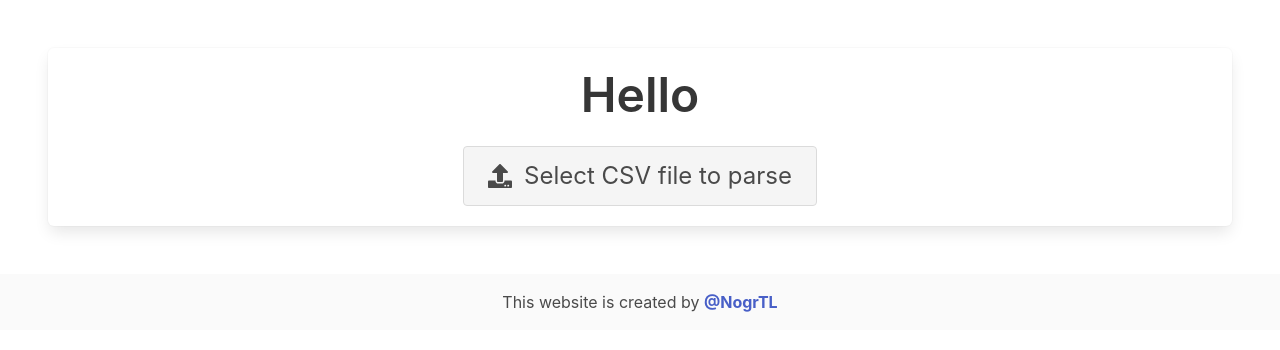
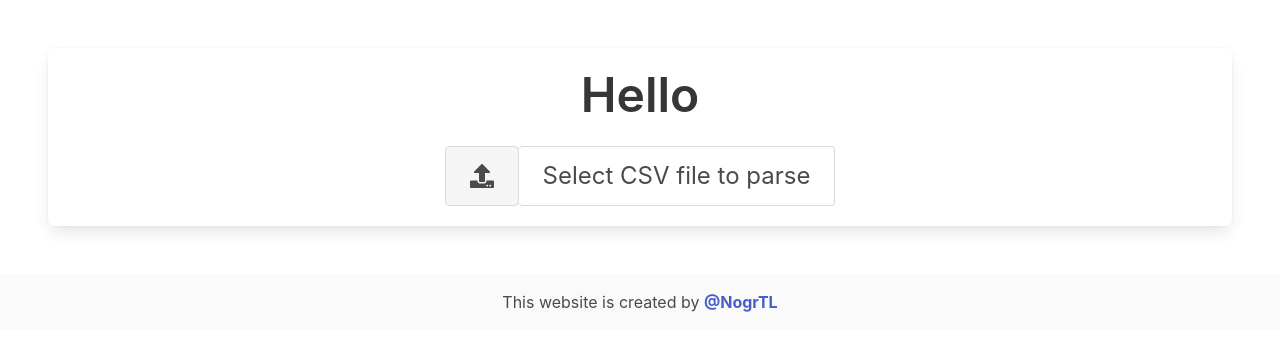
Before and after one commit to NogrTL/sce-validator, a Nuxt app: page /parse in a window 1280 px wide. Shown: the top 350 px of the page. Built offline with nearby package versions, Linux system fonts and the light colour scheme.

Commit message:
add "addFileNames" method & remove file-icon wrap

```diff
--- a/pages/parse.vue
+++ b/pages/parse.vue
@@ -9,19 +9,21 @@
         <label class="file-label" for="csvSelector">
           <input
             id="csvSelector"
+            ref="file-input"
             class="file-input"
             type="file"
             name="csvSelector"
             accept="text/csv, text/tsv, .csv, .tsv, .txt"
             multiple
-            @change="parseFile"
+            @change="addFileNames"
           >
-
           <span class="file-cta">
-            <span class="file-icon">
-              <fai icon="upload" />
-            </span>
-            <span class="file-label">Select CSV file to parse</span>
+            <fai icon="upload" />
+          </span>
+          <span
+            ref="file-name"
+            class="file-name"
+          >Select CSV file to parse</span>
           </span>
         </label>
       </div>
@@ -69,6 +71,16 @@ export default {
           }
         })
       })
+    },
+    addFileNames(event) {
+      const files = Array.from(event.target.files)
+      if (files.length > 0) {
+        const fileLabel = this.$refs['file-name']
+        fileLabel.innerHTML = new Intl.ListFormat('en-US', {
+          style: 'short',
+          type: 'conjunction'
+        }).format(files.map(file => file.name))
+      }
     }
   }
 }
```
